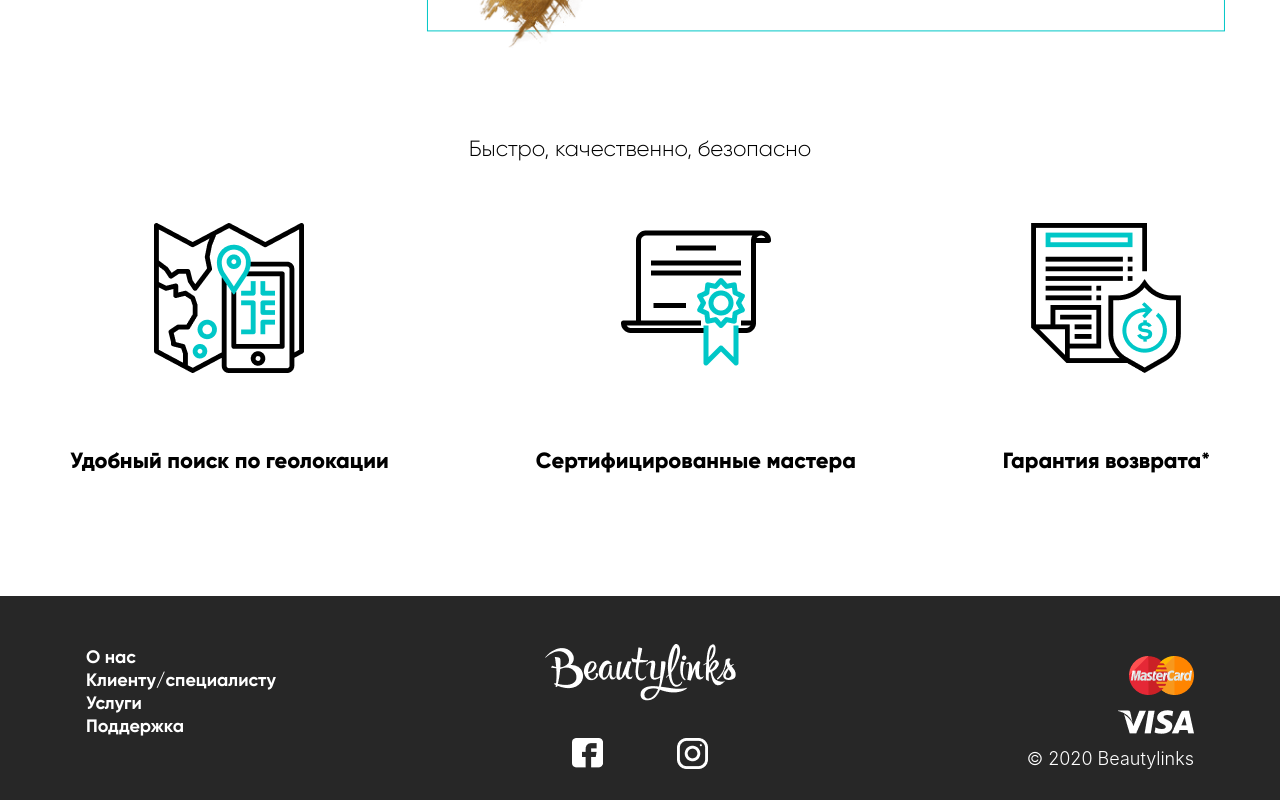
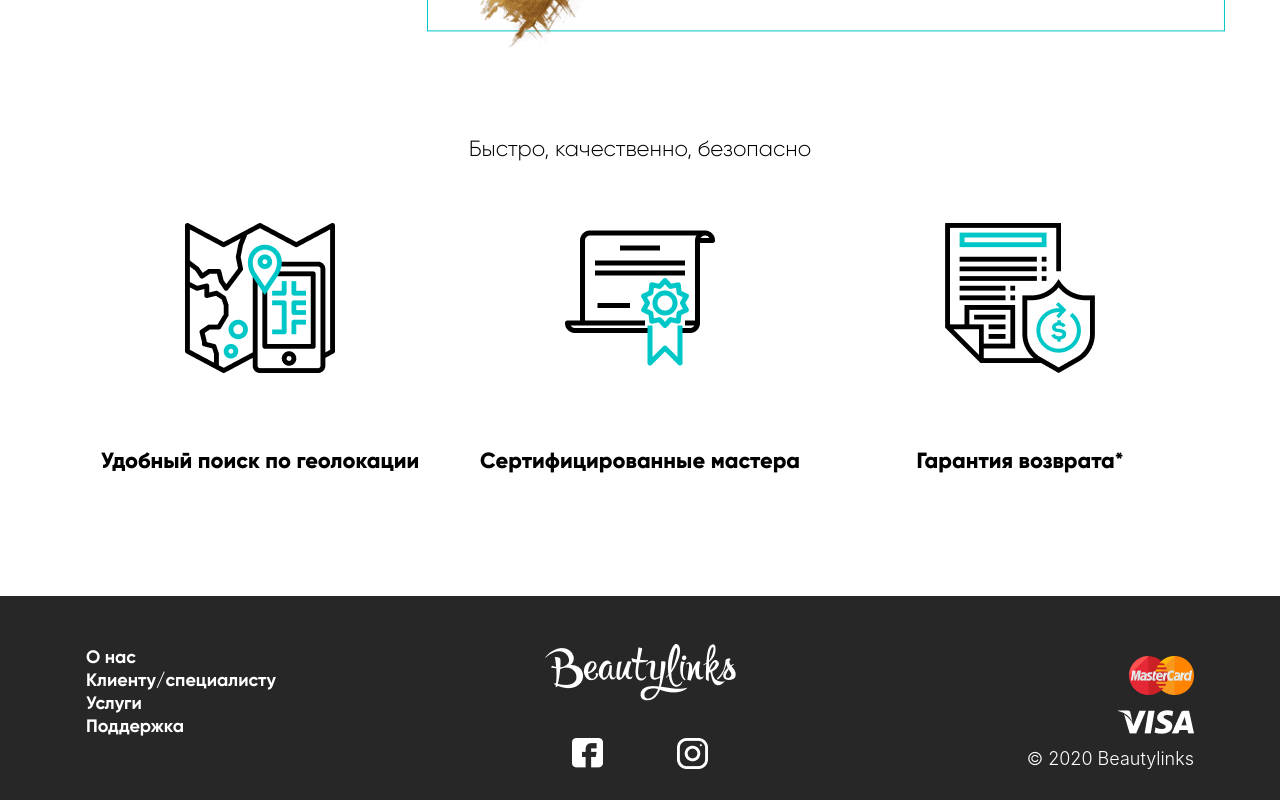
Before and after one commit to MykhailKo/beauty-links, a React (Create React App) app: page / in a window 1280 px wide. Shown: the part 3198-3998 px from the top of the page. Built offline with nearby package versions, Linux system fonts and the light colour scheme; the HTML template or start-up script is replaced by a standard one.

Commit message:
centered guaranties

```diff
--- a/src/components/Landing/MainSection/GuarantiesBlock/GuarantiesBlock.module.scss
+++ b/src/components/Landing/MainSection/GuarantiesBlock/GuarantiesBlock.module.scss
@@ -5,7 +5,6 @@
   display: flex;
   flex-direction: column;
   margin-bottom: 3.5rem;
-
   @media (min-width: $break-md) {
     flex-direction: row;
     justify-content: space-between;
--- a/src/components/Landing/MainSection/SubGuarantie/SubGuarantie.module.scss
+++ b/src/components/Landing/MainSection/SubGuarantie/SubGuarantie.module.scss
@@ -5,6 +5,7 @@
   display: flex;
   flex-direction: row;
   align-items: center;
+  flex: 1 1 0px;
   @media (min-width: $break-md) {
     flex-direction: column;
   }
```
